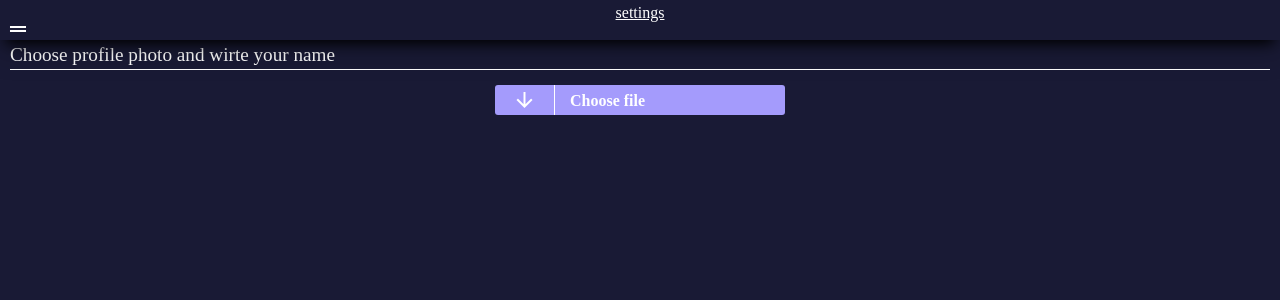
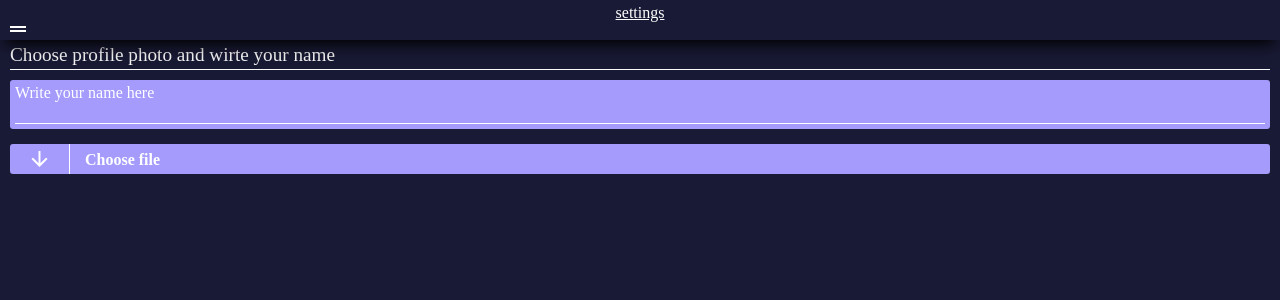
Before and after one commit to Muloversic/easy-learn-React-, a React (Create React App) app: page /settings in a window 1280 px wide. Shown: the top 300 px of the page. Built offline with nearby package versions, Linux system fonts and the light colour scheme.

Commit message:
wrote some styles for settings page

```diff
--- a/src/components/Settings.js
+++ b/src/components/Settings.js
@@ -4,8 +4,12 @@ export default function Settings() {
       <div className="main__settings settings">
         <div className="settings__user">
           <h2 className="settings__user-title">
-          Choose profile photo and wirte your name
+            Choose profile photo and wirte your name
           </h2>
+          <div className="settings__user-data">
+            <label htmlFor="userName" className="settings__user-name">Write your name here</label>
+            <input type="text" className="settings__input" id="userName" />
+          </div>
           <div className="settings__input-wrapper">
             <input
               name="file"
@@ -16,7 +20,9 @@ export default function Settings() {
             />
             <label htmlFor="input__file" className="settings__input-button">
               <span className="settings__icon-wrapper">
-              <i className="settings__icon-file Small material-icons">arrow_downward</i>
+                <i className="settings__icon-file Small material-icons">
+                  arrow_downward
+                </i>
               </span>
               <span className="settings__input-text">Choose file</span>
             </label>
--- a/src/scss/settings.scss
+++ b/src/scss/settings.scss
@@ -2,6 +2,14 @@
 .settings {
     display: flex;
     flex-direction: column;
+    &__input {
+        background-color: transparent;
+        border: none;
+        border-bottom: 1px solid $white;
+        color: $white;
+        outline: none;
+    }
+
     &__user {
         &-title {
             color: $white;
@@ -9,10 +17,26 @@
             border-bottom: 1px solid $white;
             padding-bottom: 5px;
         }
+
         &-label {
             display: inline-block;
             color: $white;
             margin: 10px 0;
+        }
+
+        &-name {
+            color: $white;
+            display: inline-block;
+            margin: 5px 0;
+        }
+
+        &-data{
+            display: flex;
+            flex-direction: column;
+            background: $primary;
+            margin-top: 10px;
+            padding: 0 5px 5px;
+            border-radius: 3px;
         }
     }
 
@@ -33,7 +57,6 @@
 
     &__input-button {
         width: 100%;
-        max-width: 290px;
         height: 30px;
         background: $primary;
         color: #fff;
@@ -44,7 +67,6 @@
         justify-content: flex-start;
         border-radius: 3px;
         cursor: pointer;
-        margin: 0 auto;
     }
 
     &__input-text {
```
